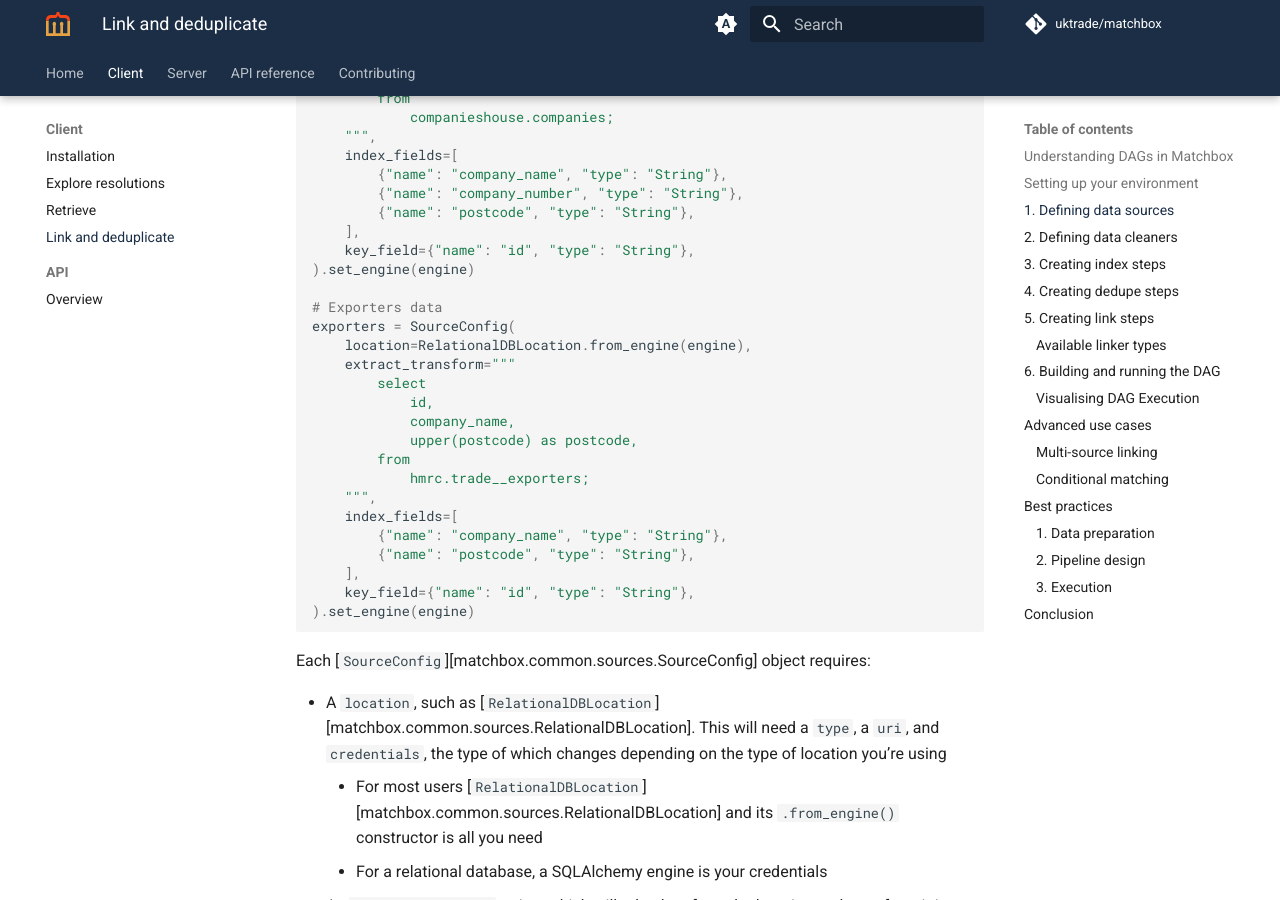
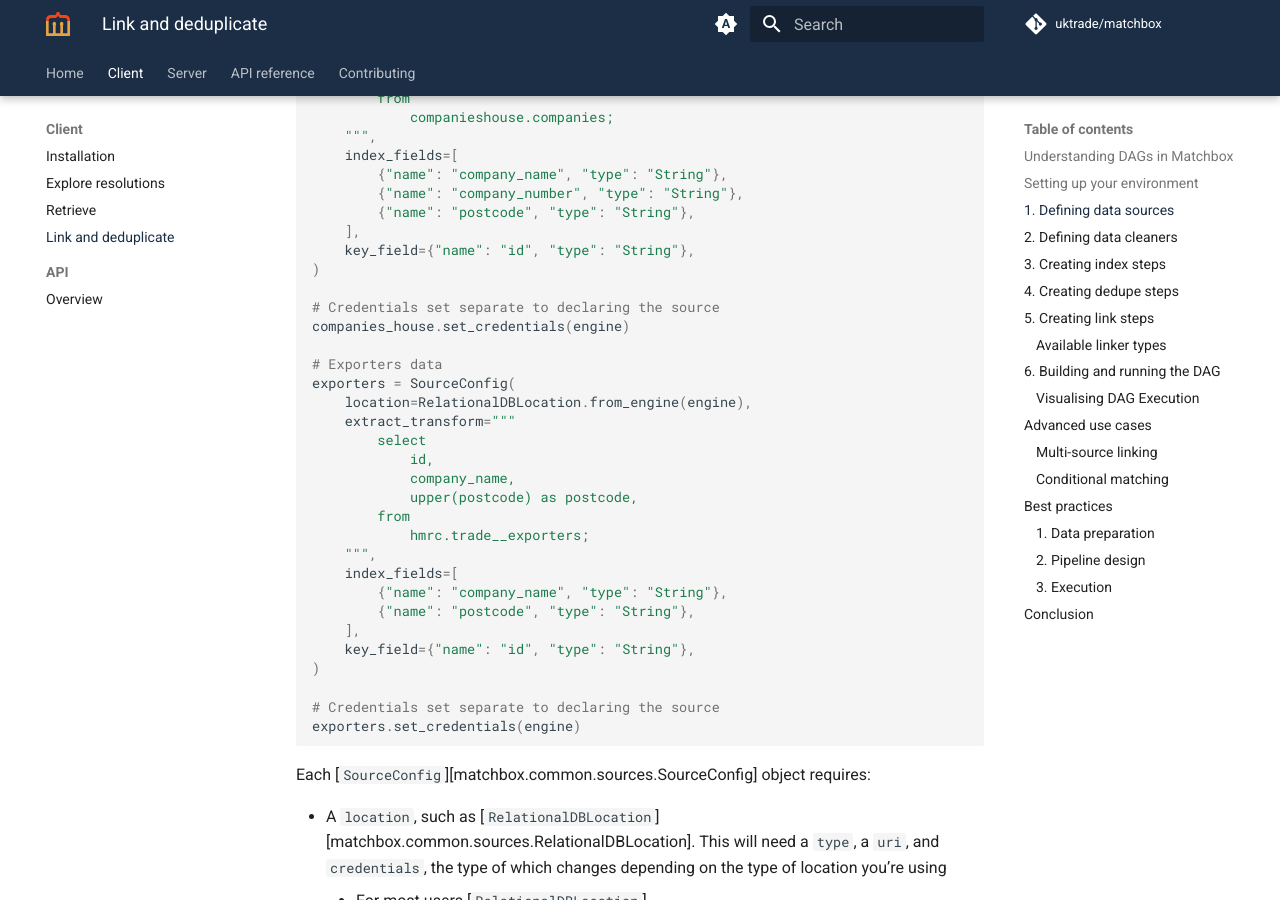
Before and after one commit to will-langdale/matchbox, an MkDocs documentation site: the page built from docs/client/link-data.md, in a window 1280 px wide and 900 px high, scrolled down 1774 px. Built offline with MkDocs 1.6.1 and Material for MkDocs 9.7.7, drawn with Linux system fonts in a browser that asks for light colours; comment, search, counter and statistics services are not loaded.

Commit message:
Minor documentation updates.

````diff
--- a/docs/client/link-data.md
+++ b/docs/client/link-data.md
@@ -73,7 +73,10 @@ The `key_field` is the field in your source that contains some unique code that
             {"name": "postcode", "type": "String"},
         ],
         key_field={"name": "id", "type": "String"},
-    ).set_engine(engine)
+    )
+
+    # Credentials set separate to declaring the source
+    companies_house.set_credentials(engine)
 
     # Exporters data
     exporters = SourceConfig(
@@ -91,7 +94,10 @@ The `key_field` is the field in your source that contains some unique code that
             {"name": "postcode", "type": "String"},
         ],
         key_field={"name": "id", "type": "String"},
-    ).set_engine(engine)
+    )
+
+    # Credentials set separate to declaring the source
+    exporters.set_credentials(engine)
     ```
 
 Each [`SourceConfig`][matchbox.common.sources.SourceConfig] object requires:
````
